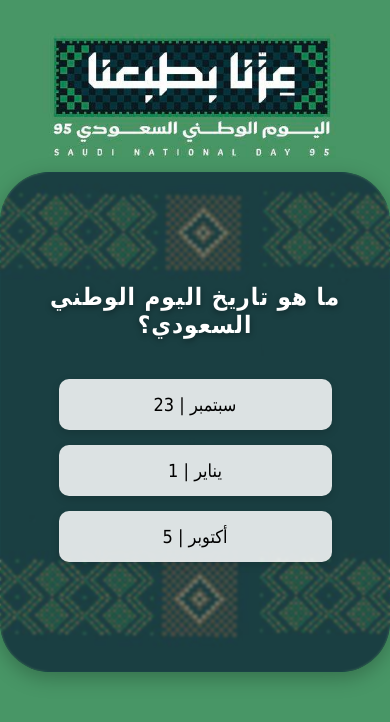
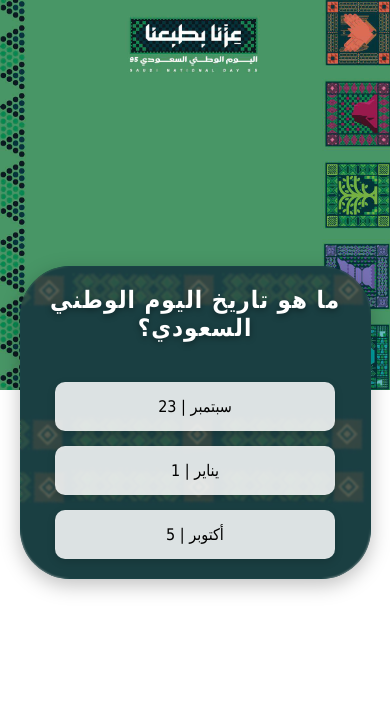
Before and after one commit to ShathaBandr/NationalDayQuiz, a plain HTML site: page template/quiz.html in a window 390 px wide. Drawn offline with Linux system fonts and the light colour scheme.

Commit message:
Update style.css

```diff
--- a/static/css/style.css
+++ b/static/css/style.css
@@ -153,3 +153,23 @@ ul li:hover {
   transform: scale(1.05);
   background: #f1f1f1;
 }
+
+@media (max-width: 600px) {
+  body {
+    background-size: contain; /* بدل cover، عشان الصورة تظهر كاملة */
+    background-position: top center;
+  }
+
+  .container {
+    width: 90%;
+    height: auto;
+    padding: 20px;
+    background-size: contain;
+    background-position: center top;
+  }
+
+  ul li, .card {
+    width: 90%;
+    font-size: 16px;
+  }
+}
```
